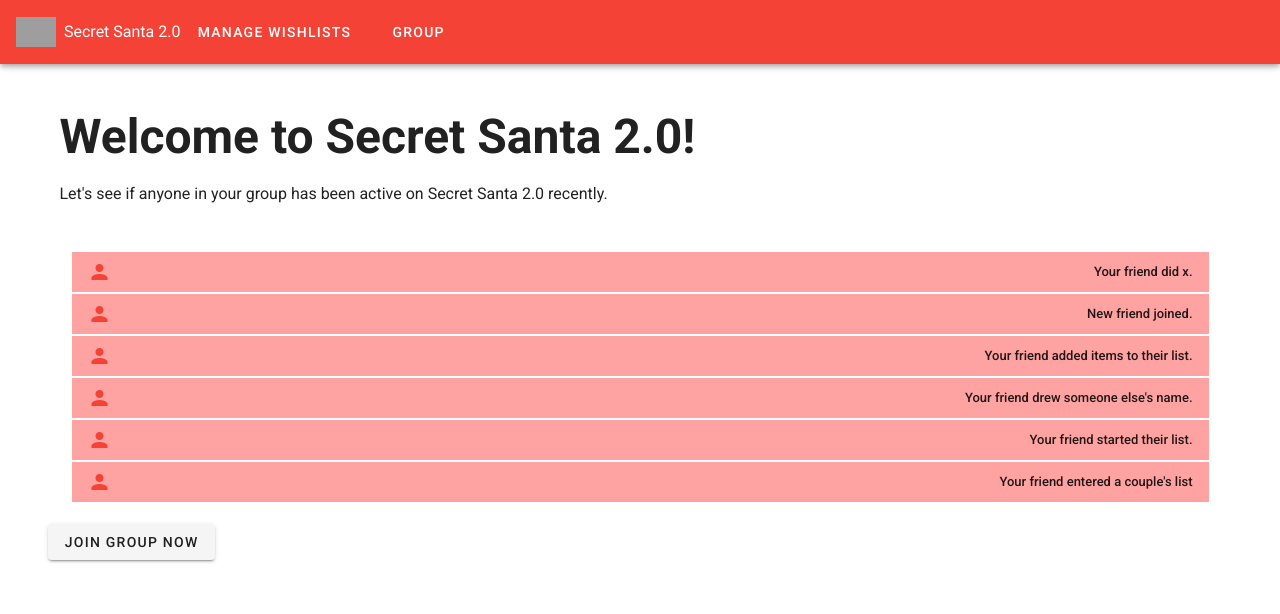
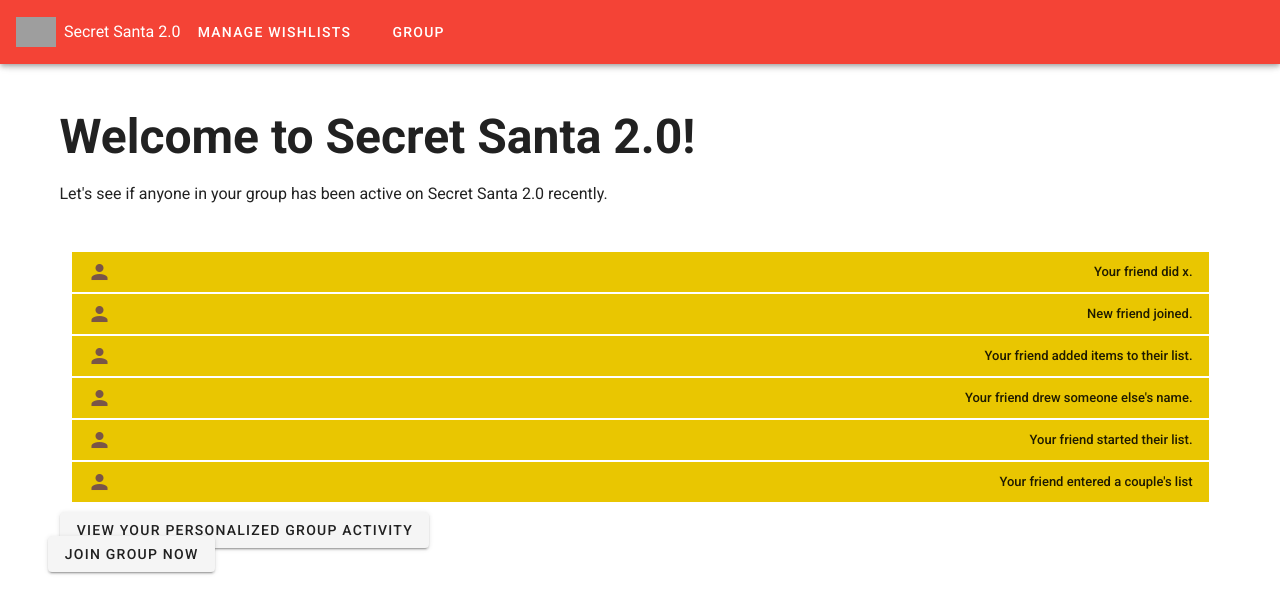
Before and after one commit to grundydarcey/Secret-Santa-Relaunch, a Vue app: page / in a window 1280 px wide. Shown: the top 614 px of the page. Built offline with nearby package versions, Linux system fonts and the light colour scheme; no server answers; grey boxes are pictures that could not be loaded.

Commit message:
tweaked table colors

```diff
--- a/src/components/HelloWorld.vue
+++ b/src/components/HelloWorld.vue
@@ -20,7 +20,7 @@
           >
             <v-list-item-icon>
               <v-icon
-                color="red darken"
+                color="brown darken4"
               >
                 mdi-account
               </v-icon>
@@ -33,6 +33,9 @@
       </v-list>
       </v-col>
     </v-row>
+    <div id="example">
+      <v-btn v-on:click="personalize">View your personalized group activity</v-btn>
+    </div>
     <v-row class="text-center">
       <v-btn class="text-center" href="/join">
         Join group now
@@ -54,17 +57,25 @@
         { activity: 'Your friend entered a couple\'s list'}
       ],
     }),
-    provide() {
-      return {
-        members: this.members
+    inject: ['$members'],
+    methods: {
+      personalize: function () {
+          const totalMembers = this.members.length;
+          const randomPerson = this.members[Math.floor(Math.random() * totalMembers)].member_name
+          console.log(randomPerson, 'random person')
+}
+    },
+    computed: {
+      members() {
+        return this.$members();
       }
-    },
+    }
 }
 </script>
 
 <style scoped>
 .tile {
-  background-color: rgb(255, 162, 162);
+  background-color: #e9c601;
   margin: 2px 0;
 }
 </style>
```
